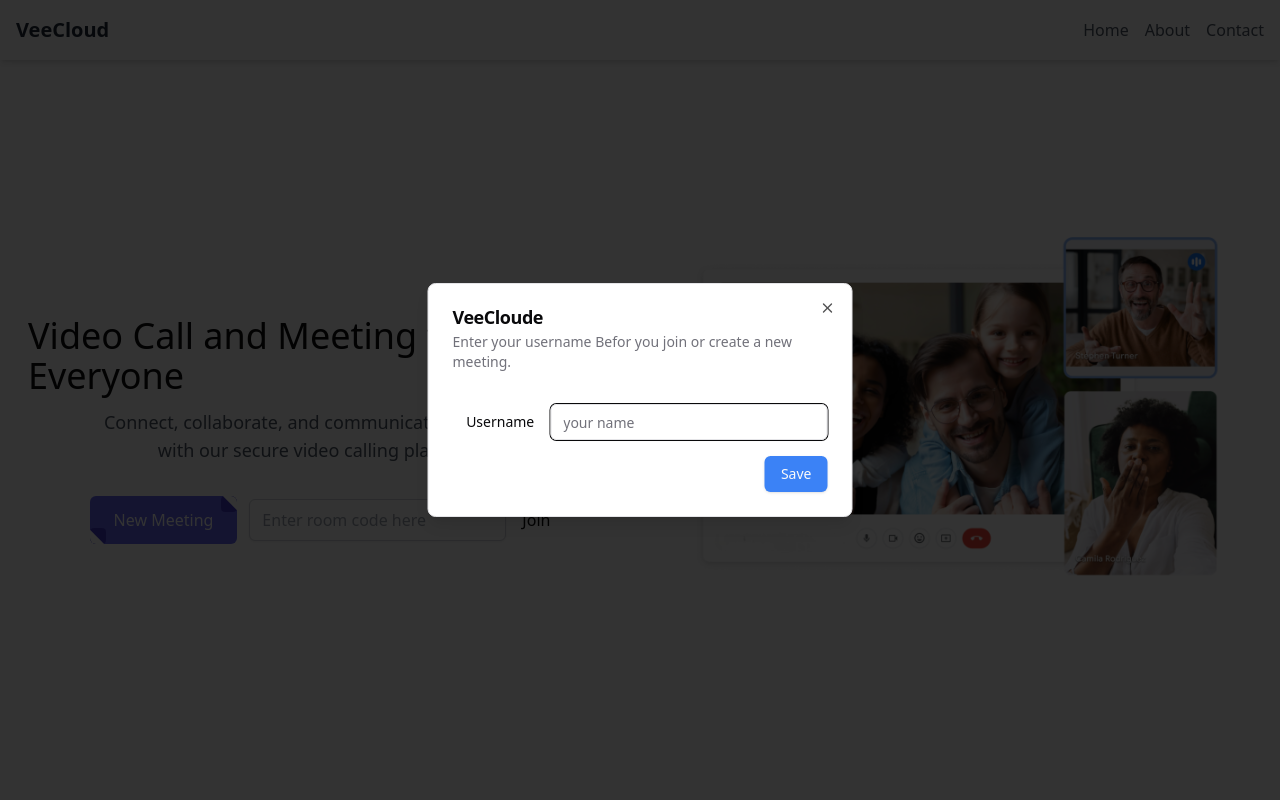
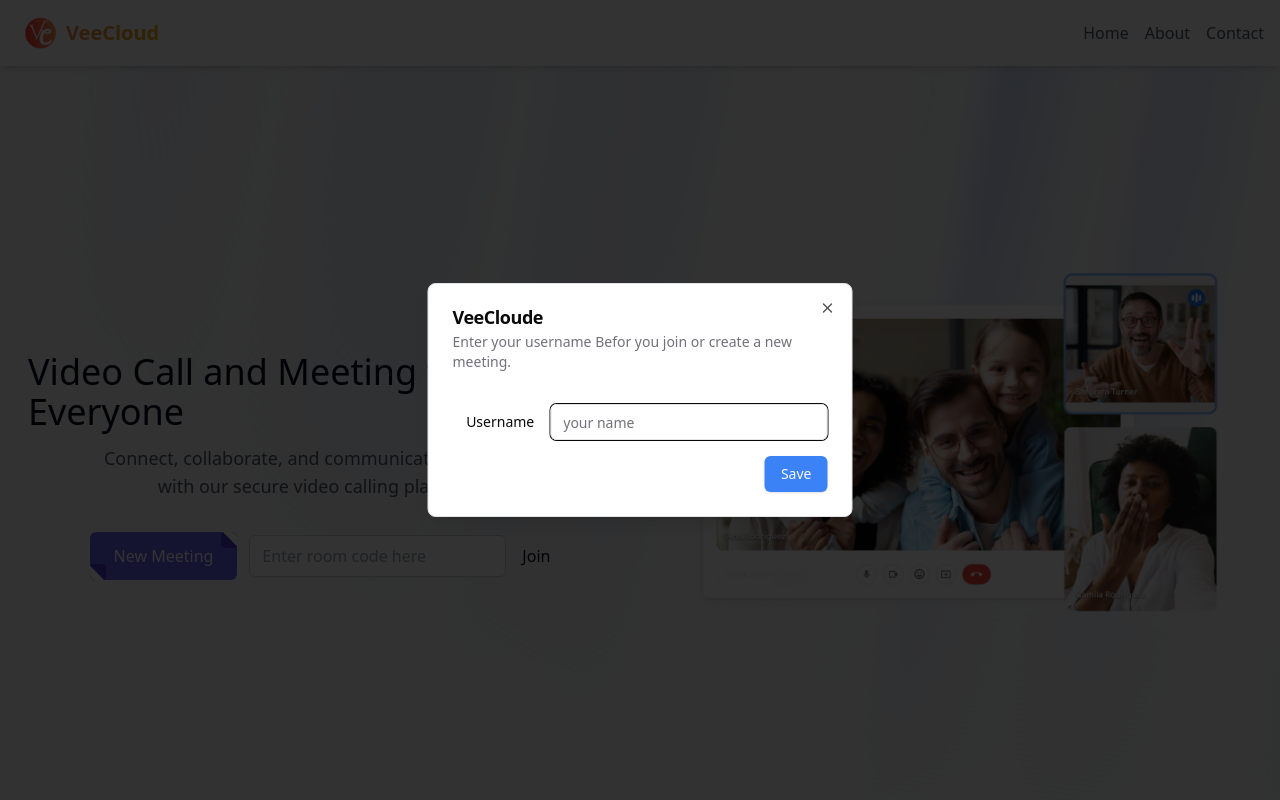
Before and after one commit to Pawan0603/veecloude, a Next.js app: page / in a window 1280 px wide. Shown: the top 800 px of the page. Built offline with nearby package versions, Linux system fonts and the light colour scheme.

Commit message:
updating ui (Home page BG, Navbar, Footer)

```diff
--- a/package.json
+++ b/package.json
@@ -17,13 +17,14 @@
     "axios": "^1.7.9",
     "class-variance-authority": "^0.7.1",
     "clsx": "^2.1.1",
+    "framer-motion": "^11.15.0",
     "jsonwebtoken": "^9.0.2",
     "lucide-react": "^0.468.0",
     "next": "15.1.0",
     "react": "^19.0.0",
     "react-dom": "^19.0.0",
     "styled-components": "^6.1.13",
-    "tailwind-merge": "^2.5.5",
+    "tailwind-merge": "^2.6.0",
     "tailwindcss-animate": "^1.0.7"
   },
   "devDependencies": {
--- a/src/app/page.js
+++ b/src/app/page.js
@@ -1,10 +1,13 @@
 'use client';
 import Image from "next/image";
-import { useEffect, useState } from "react";
+import { React, useEffect, useState } from "react";
 import { useRouter } from "next/navigation";
 import axios from "axios";
 
 import Loader1 from "@/components/loader/Loader1";
+
+import { motion } from "framer-motion";
+import { AuroraBackground } from "@/components/ui/aurora-background";
 
 import {
   Dialog,
@@ -128,9 +131,20 @@ export default function Home() {
 
 
   return (
+    <AuroraBackground>
+      <motion.div
+        initial={{ opacity: 0.0, y: 40 }}
+        whileInView={{ opacity: 1, y: 0 }}
+        transition={{
+          delay: 0.15,
+          duration: 0.8,
+          ease: "easeInOut",
+        }}
+        className="relative flex flex-col gap-4 items-center justify-center px-4"
+      >
         <>
           {loading === true && <Loader1 />}
-      <div className="flex flex-col md:flex-row w-screen min-h-[calc(100vh-60px)] items-center justify-center">
+          <div className="flex flex-col md:flex-row w-screen min-h-[calc(100vh-60px)] items-center md:justify-center ">
             <div className="md:w-[50%] flex flex-col items-center justify-center gap-3 p-7">
               <h1 className="text-3xl md:text-4xl">Video Call and Meeting for Everyone</h1>
               <p className="text-gray-600 text-lg md:text-center">Connect, collaborate, and communicate seamlessly<br />with our secure video calling platform.</p>
@@ -280,5 +294,7 @@ export default function Home() {
             </DialogContent>
           </Dialog>
         </>
+      </motion.div>
+    </AuroraBackground>
   );
 }
--- a/src/components/Footer.js
+++ b/src/components/Footer.js
@@ -5,13 +5,13 @@ import React from 'react'
 function Footer() {
     return (
 
-        <footer className="w-screen px-5 py-8 flex justify-between border-t">
+        <footer className="w-screen px-5 py-8 flex justify-between border-t bg-[#f9f9fa]">
             <p>© VeeCloud.vercel.app</p>
             <div className='flex gap-5'>
-                <Link href={'#'}><Facebook className='text-blue-500'/></Link>
-                <Link href={'#'}><Instagram className='text-pink-500'/></Link>
-                <Link href={'#'}><Github className='text-green-500'/></Link>
-                <Link href={'#'}><Linkedin className='text-blue-600'/></Link>
+                <Link href={'#'}><Facebook size={20} className='text-gray-400 hover:text-blue-400'/></Link>
+                <Link href={'#'}><Instagram size={20} className='text-gray-400 hover:text-blue-400'/></Link>
+                <Link href={'#'}><Github size={20} className='text-gray-400 hover:text-blue-400'/></Link>
+                <Link href={'#'}><Linkedin size={20} className='text-gray-400 hover:text-blue-400'/></Link>
             </div>
         </footer>
     )
--- a/src/components/Navbar.js
+++ b/src/components/Navbar.js
@@ -1,4 +1,5 @@
 'use client';
+import Image from 'next/image';
 import Link from 'next/link';
 import React, { useState } from 'react'
 
@@ -7,10 +8,11 @@ const Navbar = () => {
 
   return (
     <div>
-      <nav className="bg-white p-4 shadow-md sticky top-0">
+      <nav className="bg-white px-4 py-2 shadow-md z-40 sticky top-0">
         <div className="container mx-auto flex justify-between items-center">
           <Link href={'/'}>
-          <div className="text-gray-800 font-bold text-xl">
+          <div className="bg-gradient-to-r from-red-400 to-yellow-500 bg-clip-text text-transparent font-bold text-xl flex items-center">
+            <Image src="/veecloud.png" alt="VeeCloud" width={50} height={50} />
             VeeCloud
           </div>
           </Link>
--- /dev/null
+++ b/src/components/ui/aurora-background.jsx
@@ -0,0 +1,43 @@
+"use client";;
+import { cn } from "@/lib/utils";
+import React from "react";
+
+export const AuroraBackground = ({
+  className,
+  children,
+  showRadialGradient = true,
+  ...props
+}) => {
+  return (
+    (<main>
+      <div
+        className={cn(
+          "relative flex flex-col  h-[100vh] items-center justify-center bg-zinc-50 dark:bg-zinc-900  text-slate-950 transition-bg",
+          className
+        )}
+        {...props}>
+        <div className="absolute inset-0 overflow-hidden">
+          <div
+            //   I'm sorry but this is what peak developer performance looks like // trigger warning
+            className={cn(`
+          [--white-gradient:repeating-linear-gradient(100deg,var(--white)_0%,var(--white)_7%,var(--transparent)_10%,var(--transparent)_12%,var(--white)_16%)]
+          [--dark-gradient:repeating-linear-gradient(100deg,var(--black)_0%,var(--black)_7%,var(--transparent)_10%,var(--transparent)_12%,var(--black)_16%)]
+          [--aurora:repeating-linear-gradient(100deg,var(--blue-500)_10%,var(--indigo-300)_15%,var(--blue-300)_20%,var(--violet-200)_25%,var(--blue-400)_30%)]
+          [background-image:var(--white-gradient),var(--aurora)]
+          dark:[background-image:var(--dark-gradient),var(--aurora)]
+          [background-size:300%,_200%]
+          [background-position:50%_50%,50%_50%]
+          filter blur-[10px] invert dark:invert-0
+          after:content-[""] after:absolute after:inset-0 after:[background-image:var(--white-gradient),var(--aurora)]
+          after:dark:[background-image:var(--dark-gradient),var(--aurora)]
+          after:[background-size:200%,_100%]
+          after:animate-aurora after:[background-attachment:fixed] after:mix-blend-difference
+          pointer-events-none
+          absolute -inset-[10px] opacity-50 will-change-transform`, showRadialGradient &&
+              `[mask-image:radial-gradient(ellipse_at_100%_0%,black_10%,var(--transparent)_70%)]`)}></div>
+        </div>
+        {children}
+      </div>
+    </main>)
+  );
+};
--- a/tailwind.config.mjs
+++ b/tailwind.config.mjs
@@ -1,3 +1,7 @@
+const {
+	default: flattenColorPalette,
+  } = require("tailwindcss/lib/util/flattenColorPalette");
+
 /** @type {import('tailwindcss').Config} */
 export default {
     darkMode: ["class"],
@@ -8,6 +12,19 @@ export default {
   ],
   theme: {
   	extend: {
+		animation: {
+			aurora: "aurora 60s linear infinite",
+		  },
+		  keyframes: {
+			aurora: {
+			  from: {
+				backgroundPosition: "50% 50%, 50% 50%",
+			  },
+			  to: {
+				backgroundPosition: "350% 50%, 350% 50%",
+			  },
+			},
+		  },
   		colors: {
   			background: 'hsl(var(--background))',
   			foreground: 'hsl(var(--foreground))',
@@ -57,5 +74,17 @@ export default {
   		}
   	}
   },
-  plugins: [require("tailwindcss-animate")],
+  plugins: [require("tailwindcss-animate"), addVariablesForColors],
 };
+
+// This plugin adds each Tailwind color as a global CSS variable, e.g. var(--gray-200).
+function addVariablesForColors({ addBase, theme }) {
+	let allColors = flattenColorPalette(theme("colors"));
+	let newVars = Object.fromEntries(
+	  Object.entries(allColors).map(([key, val]) => [`--${key}`, val])
+	);
+
+	addBase({
+	  ":root": newVars,
+	});
+  }
```
Also changed, not shown: public/veecloud.png (added), 1 other file (tests, documents, lock files or other folders). Lines whose indentation alone changed are shown as unchanged.
